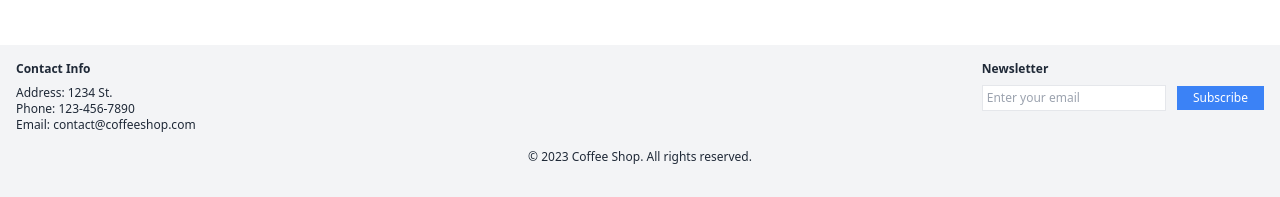
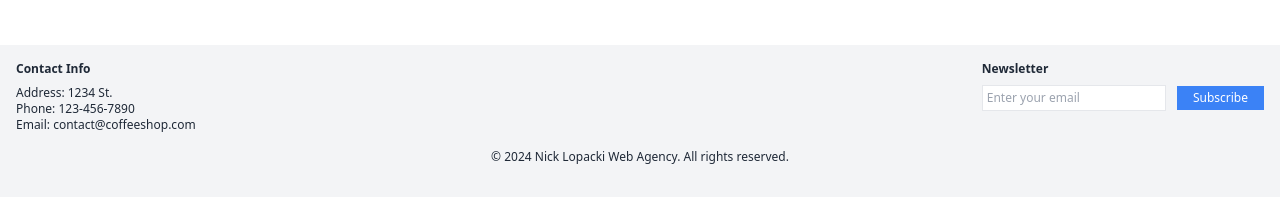
Before and after one commit to programmer22/coffee-website, a website: page index.html in a window 1280 px wide. Shown: the part 2095-2292 px from the top of the page. Drawn offline with nearby package versions, Linux system fonts and the light colour scheme.

Commit message:
Changed copyright

```diff
--- a/index.html
+++ b/index.html
@@ -363,7 +363,7 @@
       </div>
     </div>
     <div class="text-center py-4">
-      <p>&copy; 2023 Coffee Shop. All rights reserved.</p>
+      <p>&copy; 2024 Nick Lopacki Web Agency. All rights reserved.</p>
     </div>
   </footer>
 
```
